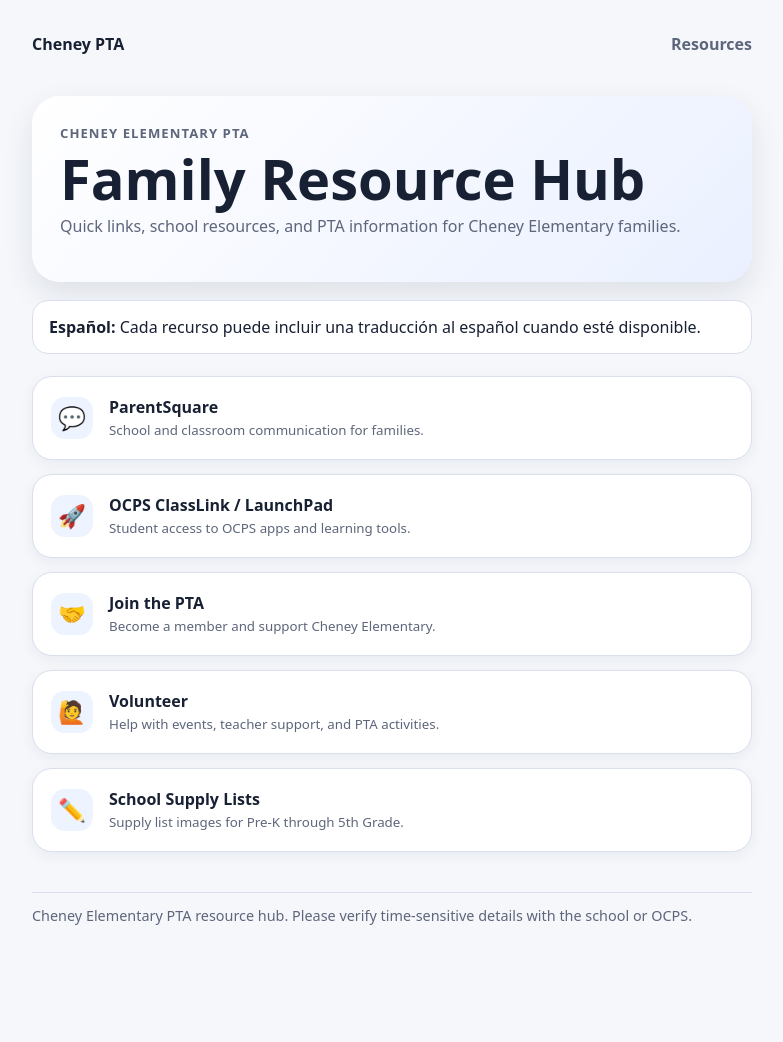
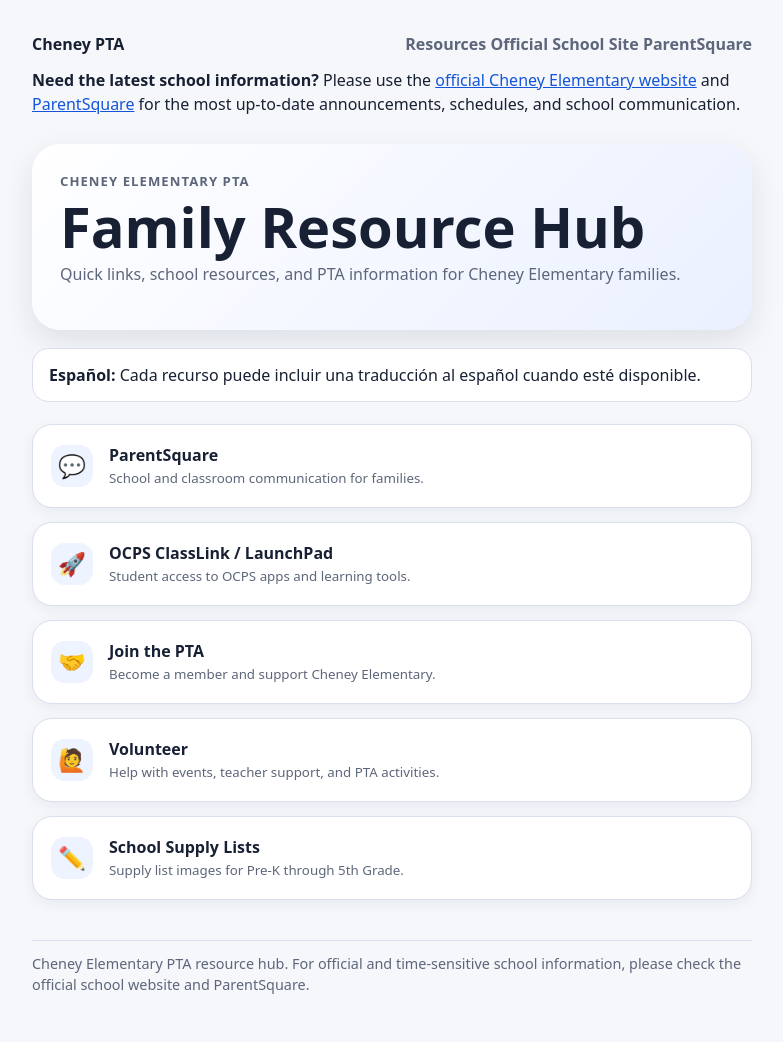
Before and after one commit to matthewtckr/cheneypta, a Jekyll site: the page built from index.md, in a window 1280 px wide. Shown: the whole page, without its empty margins (248-1031 px from the left). Built offline with Jekyll 4.4.1, drawn with Linux system fonts in a browser that asks for light colours; before the commit the page ends 973 px from its top, so only the background shows below that.

Commit message:
Add official school links to site layout

```diff
--- a/_layouts/default.html
+++ b/_layouts/default.html
@@ -13,15 +13,21 @@
       <a class="site-title" href="{{ '/' | relative_url }}">Cheney PTA</a>
       <nav aria-label="Primary navigation">
         <a href="{{ '/' | relative_url }}">Resources</a>
+        <a href="https://cheneyes.ocps.net/">Official School Site</a>
+        <a href="https://www.ocps.net/parentsquare">ParentSquare</a>
       </nav>
     </header>
+
+    <aside class="official-info-note">
+      <strong>Need the latest school information?</strong> Please use the <a href="https://cheneyes.ocps.net/">official Cheney Elementary website</a> and <a href="https://www.ocps.net/parentsquare">ParentSquare</a> for the most up-to-date announcements, schedules, and school communication.
+    </aside>
 
     <main>
       {{ content }}
     </main>
 
     <footer class="site-footer">
-      <p>Cheney Elementary PTA resource hub. Please verify time-sensitive details with the school or OCPS.</p>
+      <p>Cheney Elementary PTA resource hub. For official and time-sensitive school information, please check the official school website and ParentSquare.</p>
     </footer>
   </div>
 </body>
```
